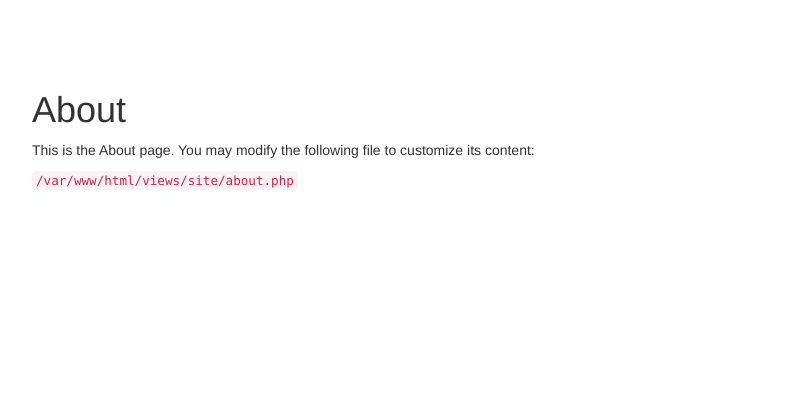
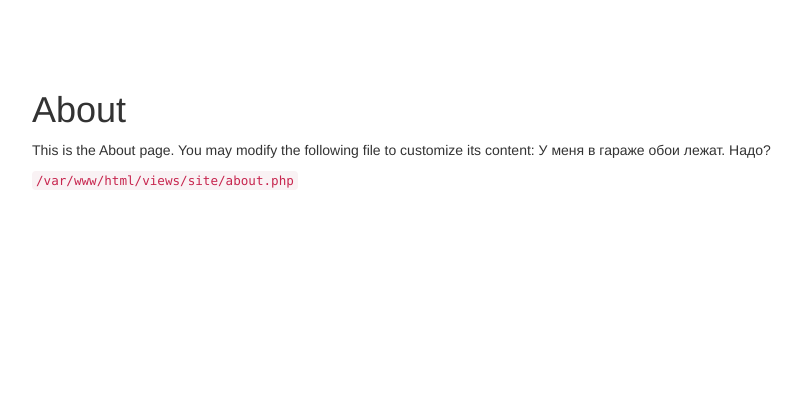
Before and after one commit to yarikgromm/PDn, a Yii app: template views/site/about.php in a window 1280 px wide. Shown: the top 420 px of the page, without its empty margins (38-840 px from the left). Run offline with PHP 8.4 and a stand-in for Yii, Linux system fonts and the light colour scheme; the template is opened without the code that fills it, so the values that code supplies are empty; some libraries are stand-ins or nearby versions.

Commit message:
Update about.php

```diff
--- a/views/site/about.php
+++ b/views/site/about.php
@@ -12,6 +12,7 @@ $this->params['breadcrumbs'][] = $this->title;
 
     <p>
         This is the About page. You may modify the following file to customize its content:
+        У меня в гараже обои лежат. Надо?
     </p>
 
     <code><?= __FILE__ ?></code>
```
